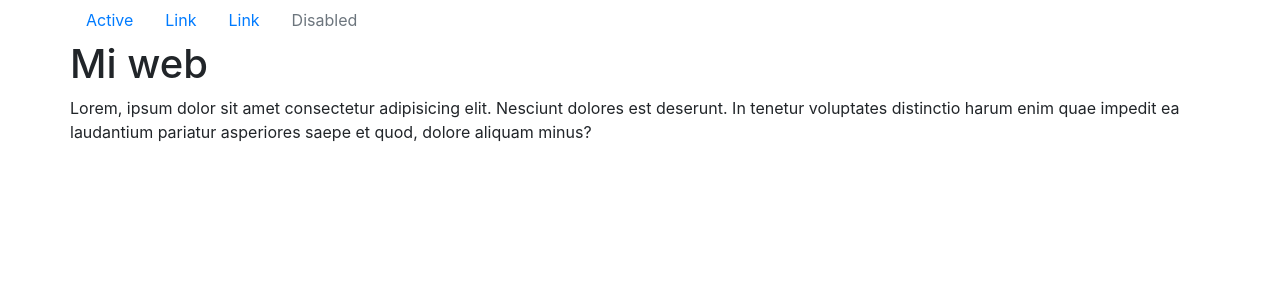
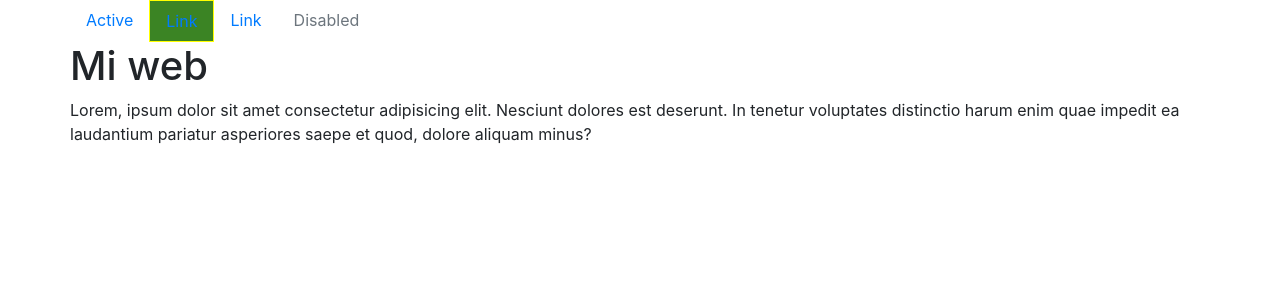
Before and after one commit to warrentalex26/ProyectoVue, a Vue app: page / in a window 1280 px wide. Shown: the top 300 px of the page. Built offline with nearby package versions, Linux system fonts and the light colour scheme.

Commit message:
propiedades css dinamicas

```diff
--- a/src/components/Navegacion.vue
+++ b/src/components/Navegacion.vue
@@ -1,9 +1,9 @@
 <template>
   <ul class="nav">
             <li class="nav-item">
-              <a class="nav-link" v-bind:class="{ 'active' : mostrarActivo }" href="#">Active</a>
+              <a class="nav-link active" href="#">Active</a>
             </li>
-            <li class="nav-item">
+            <li class="nav-item" v-bind:style="{ backgroundColor:colorRandom, border: '1px solid yellow' }">
               <a class="nav-link" href="#">Link</a>
             </li>
             <li class="nav-item">
@@ -20,7 +20,8 @@ export default {
     name: "Navegacion",
     data(){
         return{
-            mostrarActivo: true
+            mostrarActivo: true,
+            colorRandom: "#" + Math.floor(Math.random()*6777215).toString(16)//floor redondea hacia abajo un numero, random nos genera un numero aleatorio y lo multiplicamos por el maximo valor posible, y lo convertimos a cadena de texto con 16 para que devuelva un valor hexadecimal
         };
     }
 }
```
